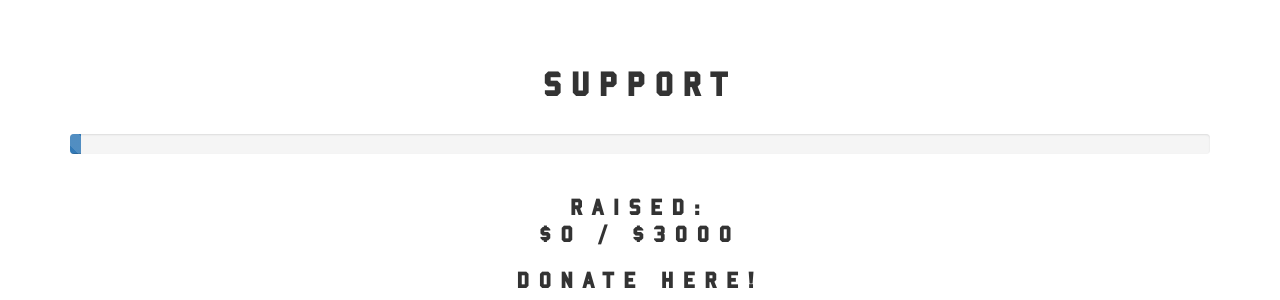
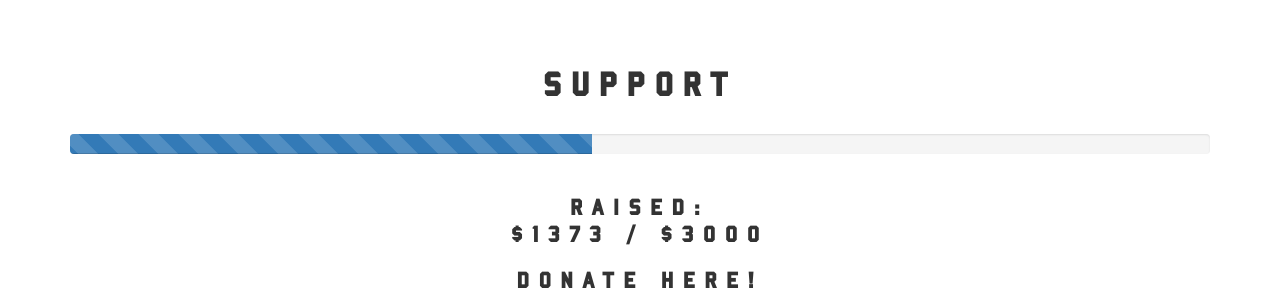
Before and after one commit to ggellimac/ATLFSADTJ, a website: page index.html in a window 1280 px wide. Shown: the part 3420-3720 px from the top of the page. Drawn offline with nearby package versions, Linux system fonts and the light colour scheme; files that its build step writes are made by us from their sources.

Commit message:
progress update

```diff
--- a/index.html
+++ b/index.html
@@ -211,7 +211,7 @@
             <!--update-->
             <!--LAST UPDATE: 8/26/18-->
             <div class="progress">
-                <div class="progress-bar progress-bar-striped active" role="progressbar" aria-valuenow="0" aria-valuemin="0" aria-valuemax="100" style="width:1%">
+                <div class="progress-bar progress-bar-striped active" role="progressbar" aria-valuenow="0" aria-valuemin="0" aria-valuemax="100" style="width:45.77%">
                 </div>
             </div>
 
@@ -219,7 +219,7 @@
             <!--LAST UPDATE: 8/26/18-->
             <div class="row">
              <center>
-                    <h3 class="goal" style=font>Raised:<br>$0 / $3000</h3>
+                    <h3 class="goal" style=font>Raised:<br>$1373 / $3000</h3>
 
 
 
```
